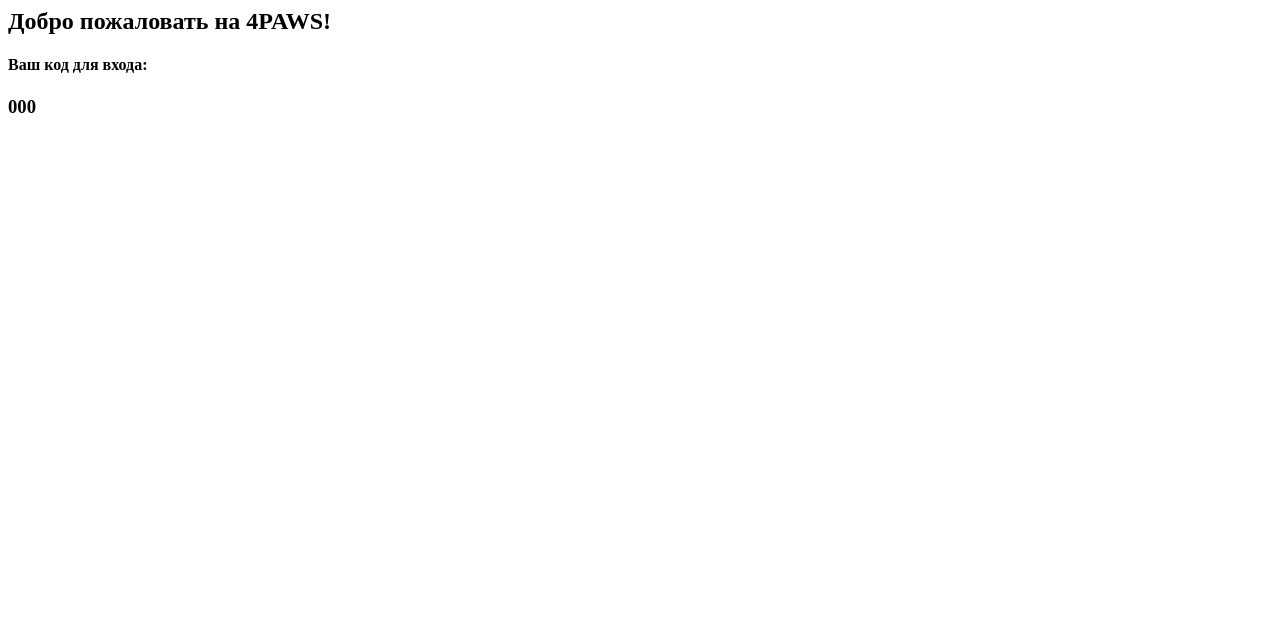
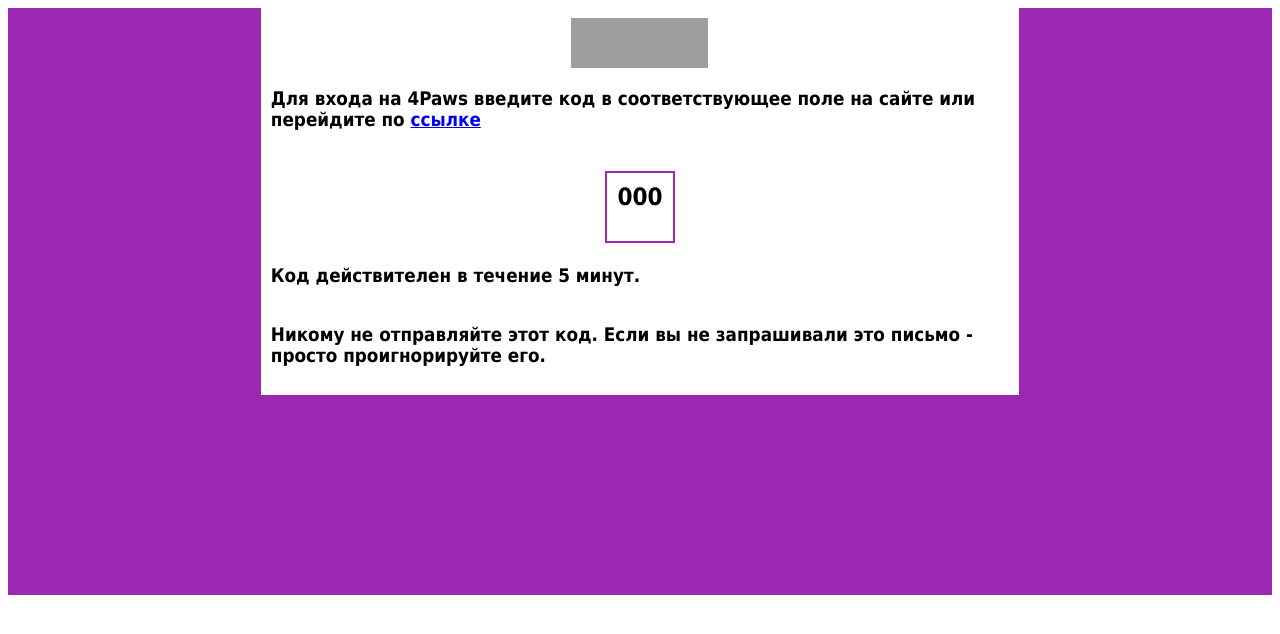
Before and after one commit to abogdanov87/mrlapkins, a Django app: template templates/registration_msg_russian.html in a window 1280 px wide. Shown: the top 634 px of the page. Run offline with Django 3.2, Linux system fonts and the light colour scheme; the template is opened without the code that fills it: most values are stand-ins (such as "Sample title", 1, 10 or a date in 2020); some libraries are stand-ins or nearby versions; grey boxes are pictures that could not be loaded.

Commit message:
add auth by link

```diff
--- a/templates/index.html
+++ b/templates/index.html
@@ -12,7 +12,7 @@
     <meta name="theme-color" content="#000000" />
     <meta
         name="description"
-        content="Web site created using create-react-app"
+        content="На сайте представлен обширный каталог пород кошек с подробным описанием каждой, с удобным поиском и отзывами. На сайте вы можете подобрать себе питомца."
     />
     <link rel="apple-touch-icon" href="logo192.png" />
     <link rel="manifest" href="../public/manifest.json" />
--- a/templates/registration_msg_russian.html
+++ b/templates/registration_msg_russian.html
@@ -1,9 +1,59 @@
+<!DOCTYPE HTML PUBLIC "-//W3C//DTD HTML 4.0 Transitional//EN">
 <html>
-    <p>
-        <h2>Добро пожаловать на 4PAWS!</h2>
-    </p>
-    <p>
-        <h4>Ваш код для входа:</h4>
-        <h3>{{ registration_code }}</h3>
-    </p>
+    <head>
+    </head>
+    <body>
+        <!-- <div style="width: 900px; height: 100%; margin: 0 auto;"> -->
+            <table bgcolor="#ffffff" width="100%" border="0" cellspacing="0" cellpadding="10px" style="font-family: Tahoma, Geneva, sans-serif;">
+                <tr>
+                    <td bgcolor="#9c27b0" width="20%"></td>
+                    <td align="center">
+                        <img src="https://4paws.io/files/4Paws.png" width="137px" height="50px" alt="4Paws">
+                    </td>
+                    <td bgcolor="#9c27b0" width="20%"></td>
+                </tr>
+                <tr>
+                    <td bgcolor="#9c27b0" width="20%"></td>
+                    <td>
+                        <h3>Для входа на 4Paws введите код в соответствующее поле на сайте или перейдите по <a href="{{ deep_link }}">ссылке</a></h3>
+                    </td>
+                    <td bgcolor="#9c27b0" width="20%"></td>
+                </tr>
+                <tr>
+                    <td bgcolor="#9c27b0" width="20%"></td>
+                    <td align="center">
+                        <table cellpadding="10px">
+                            <tr>
+                                <td width="20%"></td>
+                                <td width="60%" align="center" style="border: 2px solid #9c27b0;">
+                                    <h2><b>{{ registration_code }}</b></h2>
+                                </td>
+                                <td width="20%"></td>
+                            </tr>
+                        </table>
+                    </td>
+                    <td bgcolor="#9c27b0" width="20%"></td>
+                </tr>
+                <tr>
+                    <td bgcolor="#9c27b0" width="20%"></td>
+                    <td>
+                        <h3>Код действителен в течение 5 минут.</h3>
+                    </td>
+                    <td bgcolor="#9c27b0" width="20%"></td>
+                </tr>
+                <tr>
+                    <td bgcolor="#9c27b0" width="20%"></td>
+                    <td>
+                        <h3>Никому не отправляйте этот код. Если вы не запрашивали это письмо - просто проигнорируйте его.</h3>
+                    </td>
+                    <td bgcolor="#9c27b0" width="20%"></td>
+                </tr>
+                <tr height="200px">
+                    <td bgcolor="#9c27b0" width="20%"></td>
+                    <td bgcolor="#9c27b0" width="60%"></td>
+                    <td bgcolor="#9c27b0" width="20%"></td>
+                </tr>
+            </table>
+        <!-- </div> -->
+    </body>
 </html>
--- a/ui/build/index.html
+++ b/ui/build/index.html
@@ -9,7 +9,7 @@
     <meta name="theme-color" content="#000000" />
     <meta
       name="description"
-      content="Web site created using create-react-app"
+      content="На сайте представлен обширный каталог пород кошек с подробным описанием каждой, с удобным поиском и отзывами. На сайте вы можете подобрать себе питомца."
     />
     <link rel="apple-touch-icon" href="logo192.png" />
     <link rel="manifest" href="../public/manifest.json" />
@@ -18,5 +18,5 @@
   <body>
     <noscript>You need to enable JavaScript to run this app.</noscript>
     <div id="root"></div>
-  <script type="text/javascript" src="/static/main-472a11cfb041ec2c77b0.js"></script></body>
+  <script type="text/javascript" src="/static/main-98a24f54fb5cf04b7194.js"></script></body>
 </html>
--- a/ui/webpack-stats.json
+++ b/ui/webpack-stats.json
@@ -1 +1 @@
-{"status":"done","chunks":{"main":[{"name":"main-472a11cfb041ec2c77b0.js","publicPath":"/static/main-472a11cfb041ec2c77b0.js","path":"build/main-472a11cfb041ec2c77b0.js"}]},"publicPath":"/static/"}
+{"status":"done","chunks":{"main":[{"name":"main-98a24f54fb5cf04b7194.js","publicPath":"/static/main-98a24f54fb5cf04b7194.js","path":"build/main-98a24f54fb5cf04b7194.js"}]},"publicPath":"/static/"}
```
Also changed, not shown: apps/common/api/v1/views.py (+8 -2 lines), ui/build/main-98a24f54fb5cf04b7194.js.
